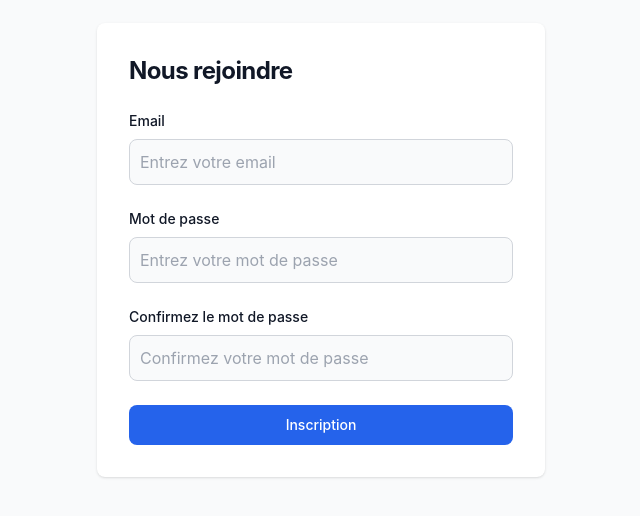
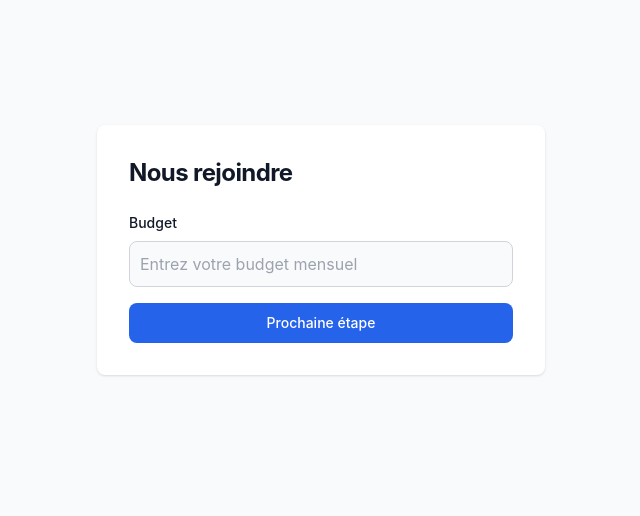
Before and after one commit to Iznobadd/budgest_front, a React (Vite) app: page /register in a window 1280 px wide. Shown: the part 150-666 px from the top of the page, without its empty margins (319-959 px from the left). Built offline with nearby package versions, Linux system fonts and the light colour scheme; no server answers.

Commit message:
add multi step to register form

```diff
--- a/src/components/forms/RegisterForm.tsx
+++ b/src/components/forms/RegisterForm.tsx
@@ -11,8 +11,12 @@ import Button from "../../shared/Button";
 import { useAuth } from "../../hooks/useAuth";
 import { useMutation } from "react-query";
 import { registerUser } from "../../api";
+import { useState } from "react";
 
 const RegisterForm: React.FC = () => {
+  const [currentStep, setCurrentStep] = useState<number>(1);
+
+  const nextStep = () => setCurrentStep((prev) => prev + 1);
   const { login } = useAuth();
   const {
     register,
@@ -39,11 +43,41 @@ const RegisterForm: React.FC = () => {
 
   const onSubmit = (data: RegisterFormData) => {
     const { confirmPassword, ...dataSend } = data;
+    dataSend.amount = String(dataSend.amount);
+
     mutate(dataSend);
   };
 
+  const validateBudget = () => {
+    if (!errors.amount) nextStep();
+  };
+
   return (
-    <form className="space-y-4 md:space-y-6" onSubmit={handleSubmit(onSubmit)}>
+    <form onSubmit={handleSubmit(onSubmit)}>
+      {currentStep === 1 && (
+        <div className="space-y-4 md:space-y-6">
+          <div>
+            <label
+              htmlFor="amount"
+              className="block mb-2 text-sm font-medium text-gray-900 dark:text-white"
+            >
+              Budget
+            </label>
+            <div className="mt-1">
+              <Input
+                type="number"
+                placeholder="Entrez votre budget mensuel"
+                name="amount"
+                register={register}
+                error={errors.amount}
+              />
+            </div>
+          </div>
+        </div>
+      )}
+
+      {currentStep === 2 && (
+        <div className="space-y-4 md:space-y-6">
           <div>
             <label
               htmlFor="email"
@@ -97,15 +131,27 @@ const RegisterForm: React.FC = () => {
               />
             </div>
           </div>
+        </div>
+      )}
 
       {error && <p className="text-sm text-red-600">{error.message}</p>}
 
-      <div>
+      <div className="mt-4">
+        {currentStep === 1 && (
+          <Button
+            type="button"
+            label="Prochaine étape"
+            onClick={handleSubmit(validateBudget)}
+          />
+        )}
+
+        {currentStep === 2 && (
           <Button
             type="submit"
             disabled={isLoading}
             label={isLoading ? "Inscription..." : "Inscription"}
           />
+        )}
       </div>
     </form>
   );
--- a/src/types/AuthType.ts
+++ b/src/types/AuthType.ts
@@ -16,6 +16,7 @@ export type RegisterFormData = {
   email: string;
   password: string;
   confirmPassword: string;
+  amount: string;
 };
 
 export type RegisterFormDataToSend = Omit<RegisterFormData, "confirmPassword">;
@@ -28,6 +29,11 @@ export const RegisterSchema = z
       .min(6, { message: "Password is too short" })
       .max(60, { message: "Password is too long" }),
     confirmPassword: z.string(),
+    amount: z
+      .union([z.string(), z.number()])
+      .refine((val) => !isNaN(parseFloat(String(val))), {
+        message: "Amount must be a valid number",
+      }),
   })
   .refine((data) => data.password === data.confirmPassword, {
     message: "Passwords do not match",
```
Also changed, not shown: 1 other file (tests, documents, lock files or other folders). Lines whose indentation alone changed are shown as unchanged.
